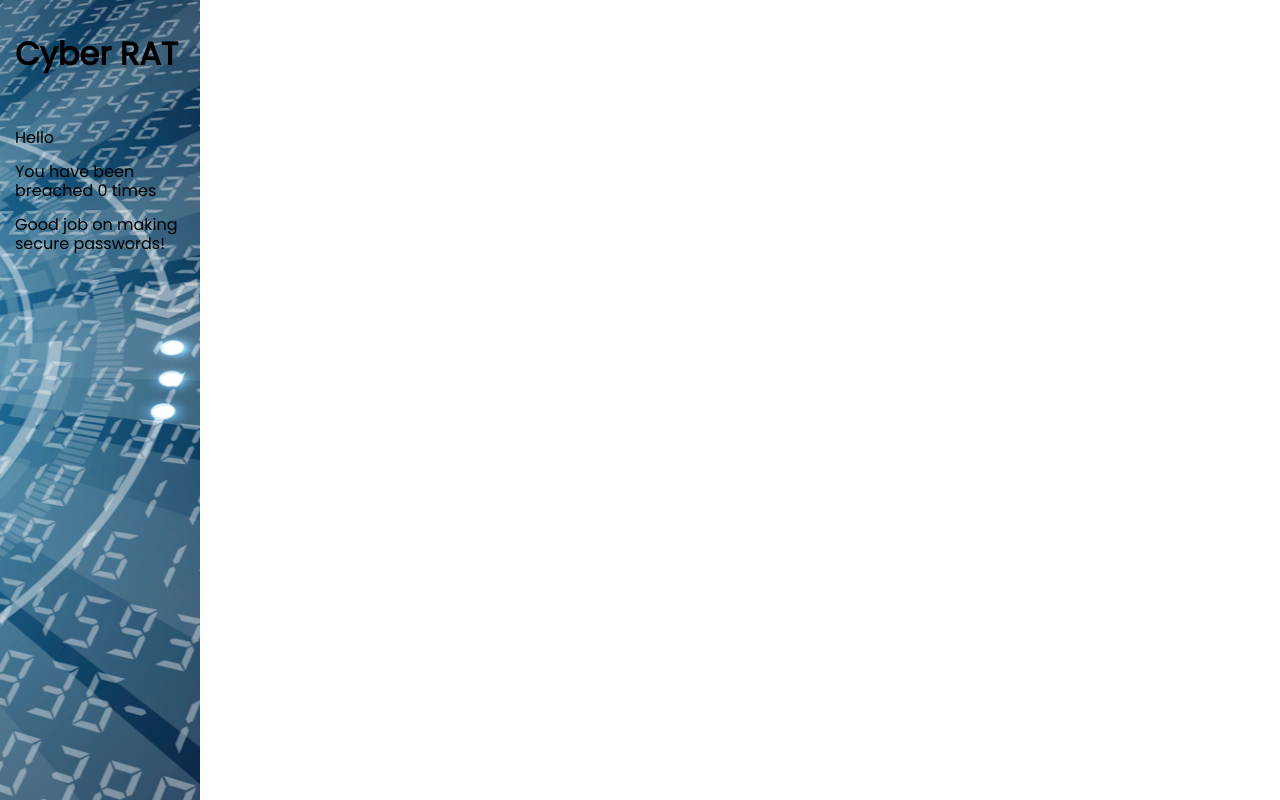
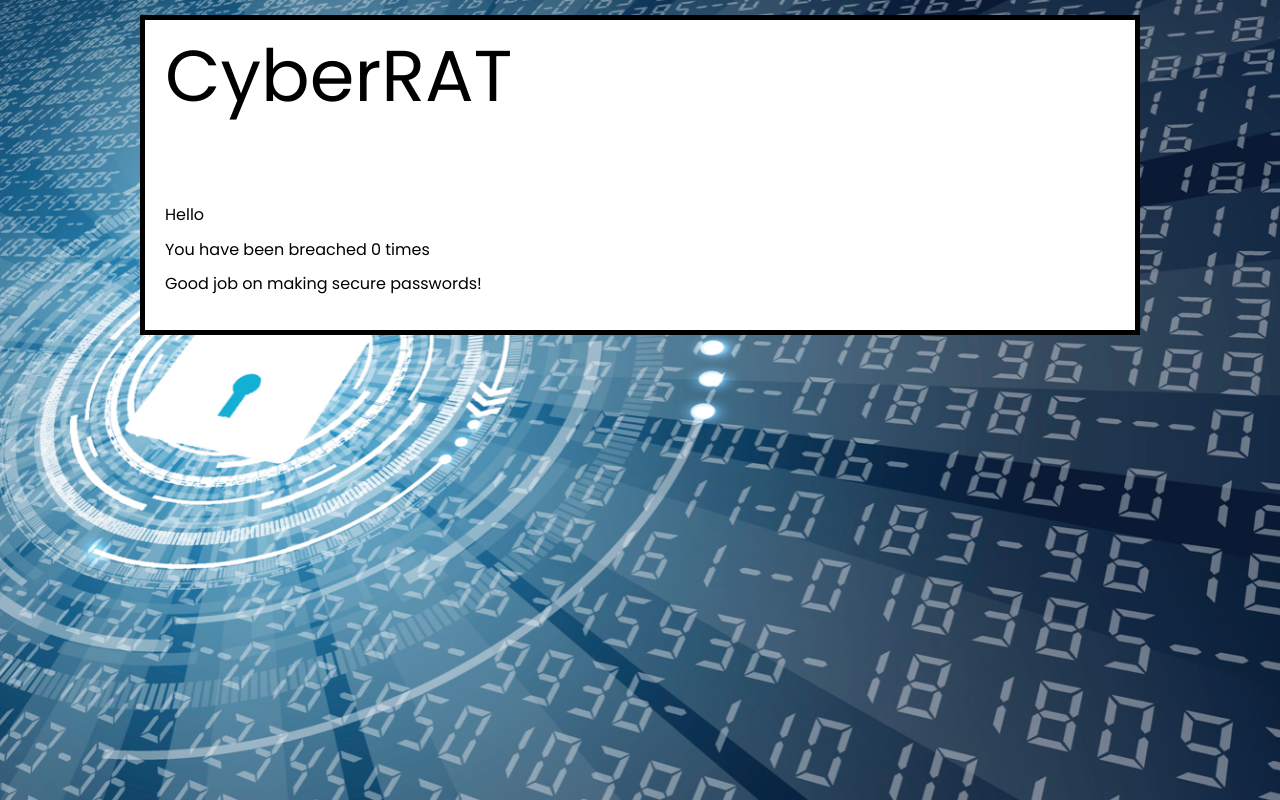
Before and after one commit to subahm/CyberRAT, a Django app: template CyberRATWeb/templates/results.html in a window 1280 px wide. Run offline with Django 3.2, Linux system fonts and the light colour scheme; the template is opened without the code that fills it, so the values that code supplies are empty.

Commit message:
added useable list style for results page

```diff
--- a/CyberRATWeb/static/css/main.css
+++ b/CyberRATWeb/static/css/main.css
@@ -464,36 +464,36 @@ legend {
 
 
 /*Result Page CSS*/
-div {
-  width: 200px;
+.results {
+  width: 80%;
+  background-color: white;
+  border:5px solid black;
+  padding: 20px;
+  display: inline-block;
+  text-align: left;
 }
 
-h2 {
-  font: 400 40px/1.5 Helvetica, Verdana, sans-serif;
-  margin: 0;
+.results legend {
   padding: 0;
+  font-size: 72px;
+  line-height: 1;
+  color: black;
+  margin-bottom: 60px;
 }
 
-ul {
+.results ul {
   list-style-type: none;
   margin: 0;
   padding: 0;
 }
 
-li {
-  font: 200 20px/1.5 Helvetica, Verdana, sans-serif;
+.results li {
   border-bottom: 1px solid #ccc;
-}
 
-li:last-child {
-  border: none;
-}
-
-li a {
   text-decoration: none;
   color: #000;
   display: block;
-  width: 200px;
+  width: 100%;
 
   -webkit-transition: font-size 0.3s ease, background-color 0.3s ease;
   -moz-transition: font-size 0.3s ease, background-color 0.3s ease;
@@ -502,7 +502,12 @@ li a {
   transition: font-size 0.3s ease, background-color 0.3s ease;
 }
 
-li a:hover {
+.results li:last-child {
+  border: none;
+}
+
+
+.results li:hover {
   font-size: 30px;
   background: #f6f6f6;
 }
--- a/CyberRATWeb/templates/results.html
+++ b/CyberRATWeb/templates/results.html
@@ -2,20 +2,28 @@
 
 {% block content %}
 
-<div>
-    <h1> Cyber RAT </h1>
+    <div style="text-align: center;">
+        <div class="results">
+
+            <legend> CyberRAT </legend>
             <br>
             <p> Hello {{entity.name}}</p>
             <p> You have been breached {{ entity.breachedSites | length }} times</p>
             {%  if entity.breachedSites %}
 
             <p> Make sure you never use the passwords you used in: <br>
+                <ul>
                     {%  for site in entity.breachedSites %}
                         <li> {{ site }}</li>
                     {% endfor %}
+                </ul>
+
             {%  else %}
                 <p>Good job on making secure passwords!</p>
             {% endif %}
             </p>
+
         </div>
+    </div>
+
 {% endblock %}
```
Lines whose indentation alone changed are shown as unchanged.
